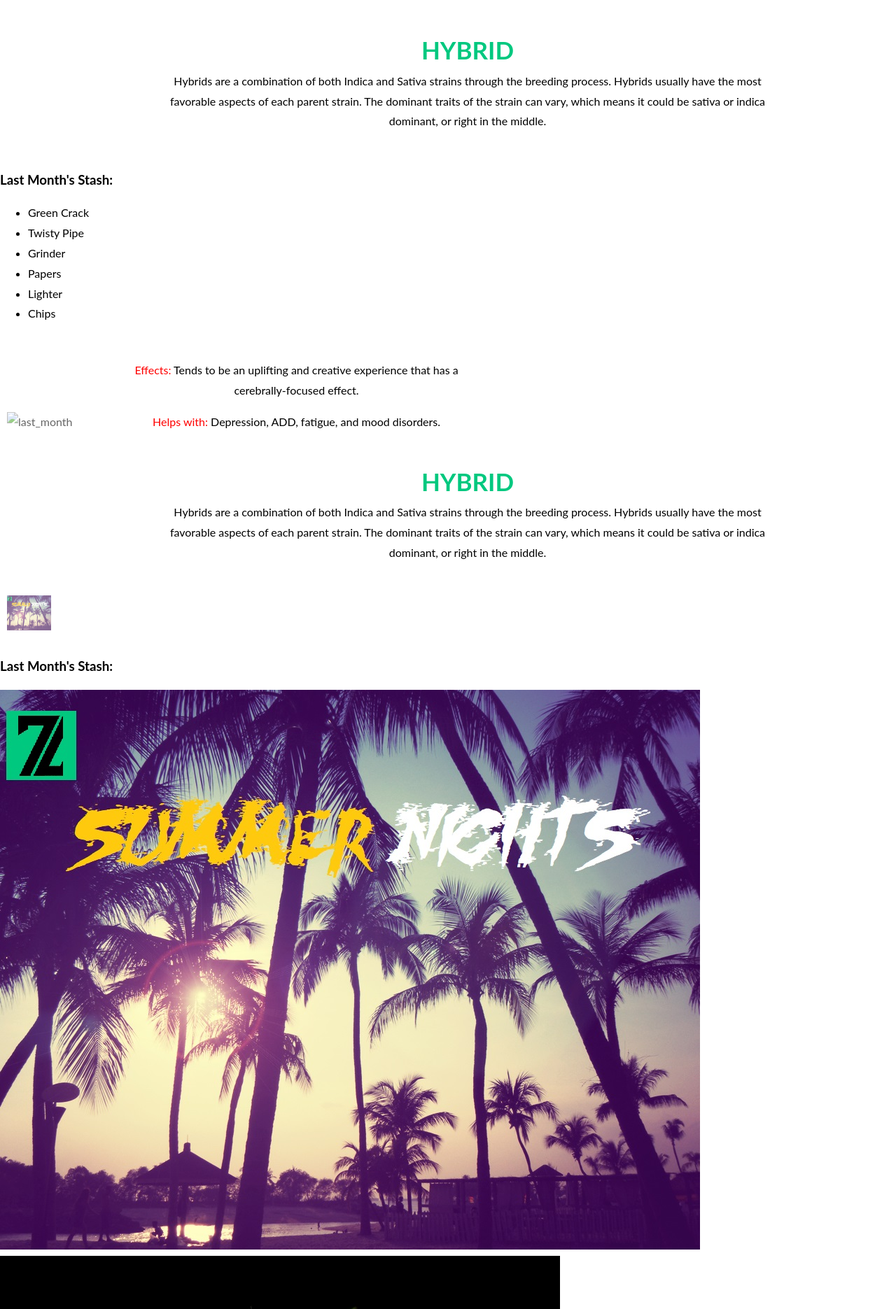
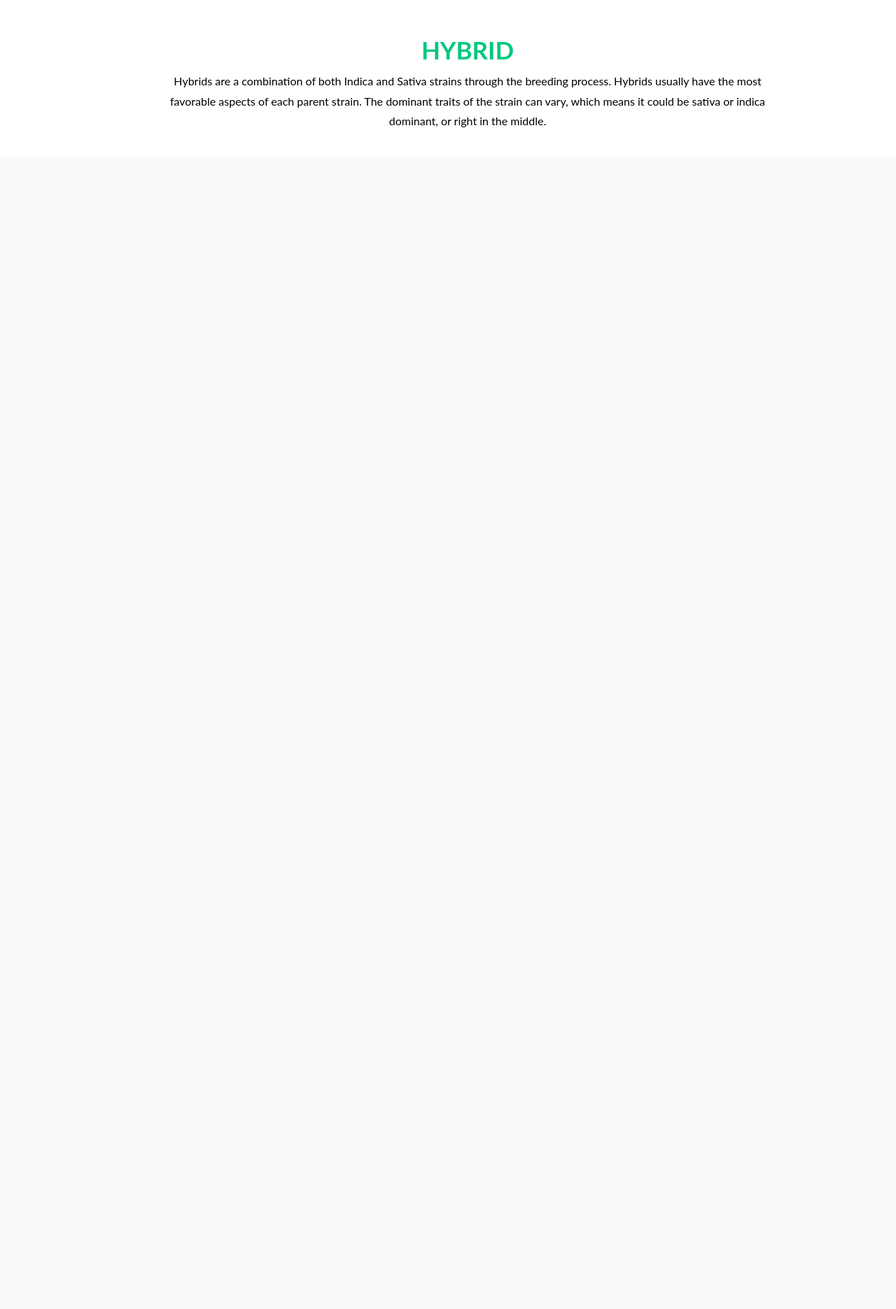
Before and after one commit to aigooitzj0e/pythonProject, a Django app: template apps/sub_box/templates/sub_box/index.html in a window 1280 px wide. Shown: the part 2669-4540 px from the top of the page at 70% size. After the commit the page ends 2851 px from the top, so only its background shows below. Run offline with Django 3.2, Linux system fonts and the light colour scheme; the template is opened without the code that fills it, so the values that code supplies are empty; some libraries are stand-ins or nearby versions.

Commit message:
index updated

```diff
--- a/apps/sub_box/templates/sub_box/index.html
+++ b/apps/sub_box/templates/sub_box/index.html
@@ -188,53 +188,8 @@
     		<p>Hybrids are a combination of both Indica and Sativa strains through the breeding process. Hybrids usually have the most favorable aspects of each parent strain. The dominant traits of the strain can vary, which means it could be sativa or indica dominant, or right in the middle. </p>
         </section>
     </div>
-    <div>
-    <h3>Last Month's Stash:</h3>
-    	<ul>
-    		<li>Green Crack</li>
-    		<li>Twisty Pipe</li>
-    		<li>Grinder</li>
-    		<li>Papers</li>
-    		<li>Lighter</li>
-    		<li>Chips</li>
-    	</ul>
-    </div>
-    <img class="logo" src="#" alt="last_month">
 
 
-            <section class="boxdesc">
-                <p><span class="red">Effects:</span> Tends to be an uplifting and creative experience that has a cerebrally-focused effect.</p>
-                <p><span class="red">Helps with:</span> Depression, ADD, fatigue, and mood disorders.</p>
-            </section>
-        </div>
-        <div id="hybrid_box">
-        	<section id="boxdesc2">
-        		<h1 class="green">HYBRID</h1>
-        		<p>Hybrids are a combination of both Indica and Sativa strains through the breeding process. Hybrids usually have the most favorable aspects of each parent strain. The dominant traits of the strain can vary, which means it could be sativa or indica dominant, or right in the middle. </p>
-            </section>
-        </div>
-        <img class="logo" src="../static/sub_box/img/summernights_rev.jpg" alt="last_month">
-        <h3>Last Month's Stash:</h3>
-        <div id="slider">
-        <img src="../static/sub_box/img/summernights_rev.jpg" alt="sativa">
-        <img src="../static/sub_box/img/bubba_kush-2.jpg" alt="indica">
-
-        	<ul>
-        		<li>Green Crack, Bubba Kush, </li>
-        		<li>Twisty Pipe</li>
-        		<li>Grinder</li>
-        		<li>Papers</li>
-        		<li>Lighter</li>
-        		<li>Chips</li>
-        	</ul>
-        </div>
-        <div>
-        <img src="#">
-        	<h1>Want in?</h1>
-        	<button href="/cart">Subscribe</button>
-
-        </div>
-        <h2>Sponsors</h2>
 
 
 
```
